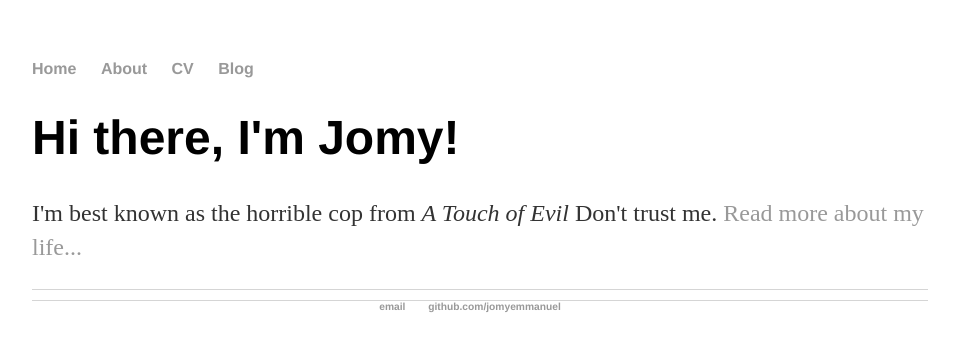
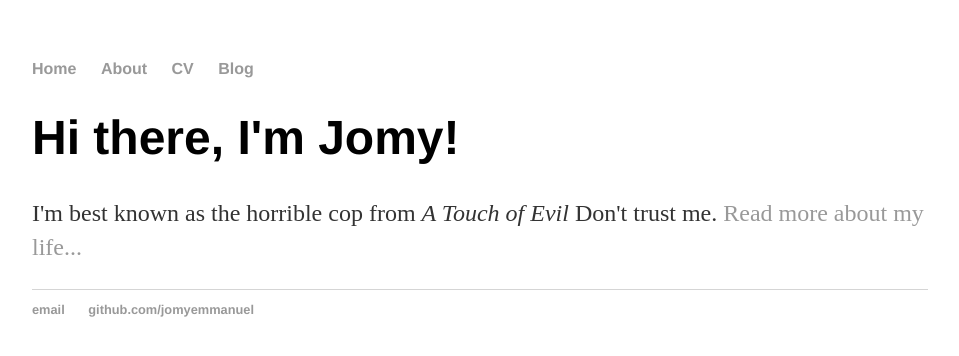
Before and after one commit to jomyemmanuel/jomyemmanuel.github.io, a Jekyll site: the page built from index.html, in a window 1280 px wide. Shown: the top 356 px of the page, without its empty margins (160-1119 px from the left). Built offline with Jekyll 4.4.1, drawn with Linux system fonts in a browser that asks for light colours.

Commit message:
Update main.css

```diff
--- a/css/main.css
+++ b/css/main.css
@@ -11,6 +11,7 @@ nav ul, footer ul {
 nav ul li, footer ul li {
     display: inline;
     margin-right: 20px;
+    text-align: center;
 }
 a {
     text-decoration: none;
@@ -28,10 +29,9 @@ p {
     line-height: 1.4em;
     color: #333;
 }
-footer, footer ul {
+footer {
     border-top: 1px solid #d5d5d5;
     font-size: .8em;
-    text-align: center;
 }
 
 ul.posts {
```
